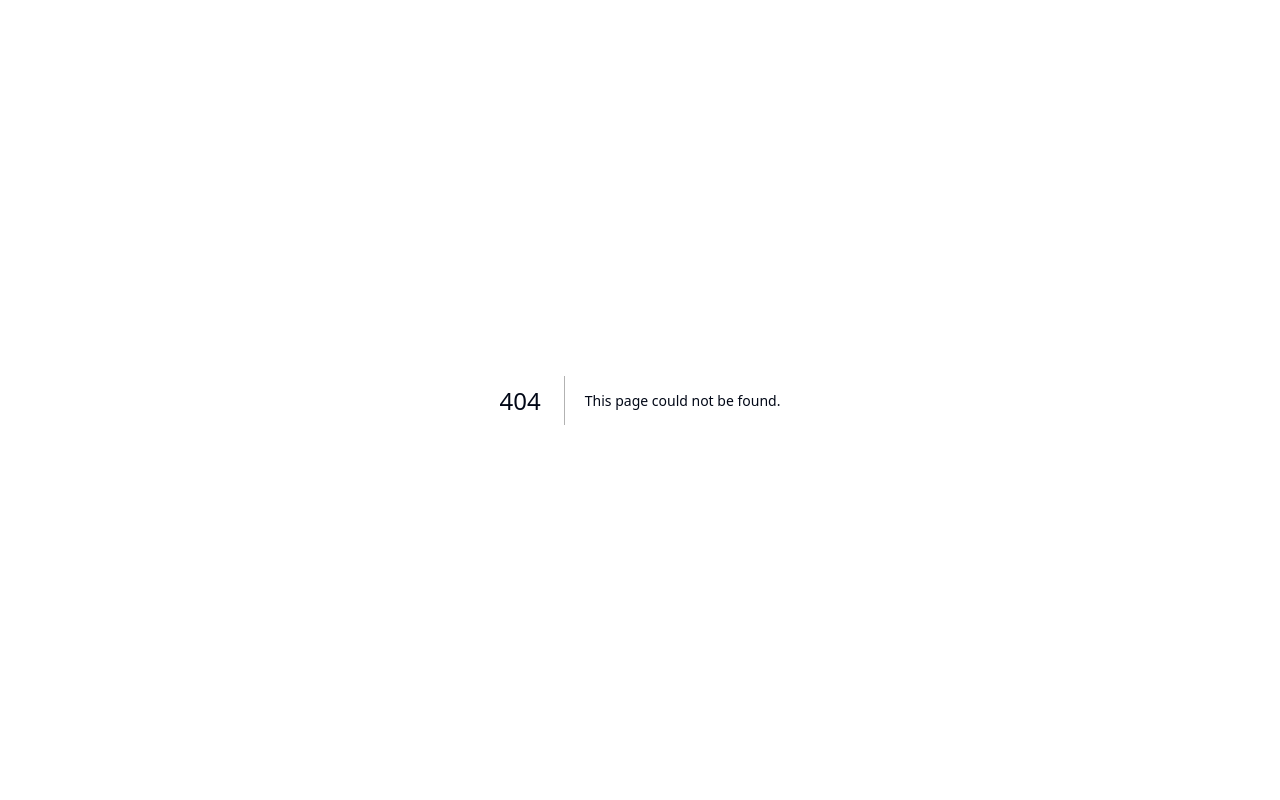
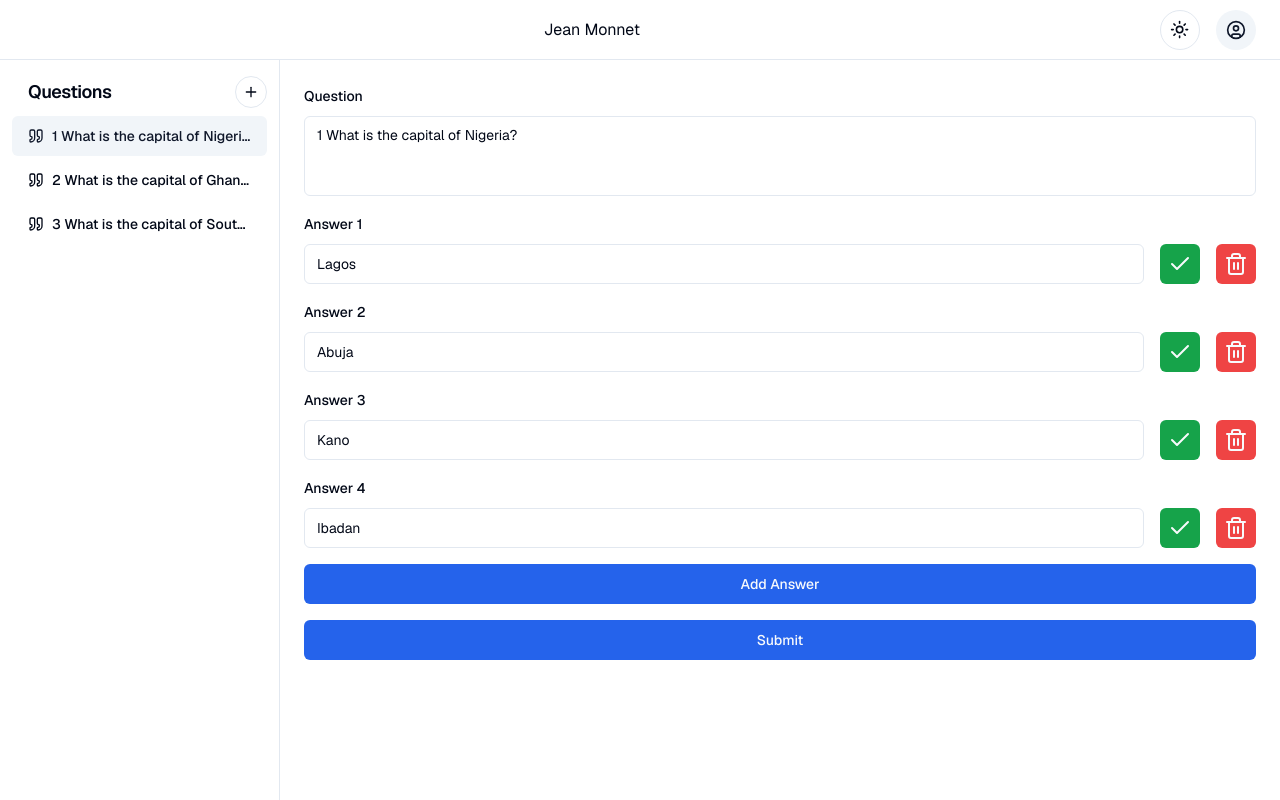
Before and after one commit to ManPuyol/Jean-Monnet-Serious-Game, a Next.js app: page /build/1/1 in a window 1280 px wide. Before the commit this address had no page. Built offline with nearby package versions, Linux system fonts and the light colour scheme.

Commit message:
feat: Add QuestionBuilder component for building quiz questions

```diff
--- /dev/null
+++ b/app/(main)/build/[id]/[unitId]/QuestionBuilder.tsx
@@ -0,0 +1,38 @@
+'use client';
+import QuestionForm from './questionForm';
+import { ScrollArea } from '@/components/ui/scroll-area';
+import { SidebarQuestions } from './SidebarQuestions';
+import { useState } from 'react';
+
+export function QuestionBuilder({ questions }: { questions: any[] }) {
+  const [questionState, setQuestionState] = useState(questions);
+  const [activeQuestion, setActiveQuestion] = useState(0);
+
+  const addNewQuestion = () => {
+    const newQuestion = { question: '', answers: [] }; // Adjust this to fit the structure of your questions
+    setQuestionState([...questionState, newQuestion]);
+    setActiveQuestion(questionState.length); // Set active question to the last one
+  };
+
+  return (
+    <div className="flex-1 flex-col md:grid md:grid-cols-[220px_1fr] lg:grid-cols-[280px_1fr]">
+      <div className="hidden md:flex h-full max-h-screen flex-col">
+        <SidebarQuestions
+          questions={questionState}
+          activeQuestion={activeQuestion}
+          setActiveQuestion={setActiveQuestion}
+          addNewQuestion={addNewQuestion}
+        />
+      </div>
+      <div className="h-[calc(100vh-60px)] ">
+        <ScrollArea className="h-full">
+          <QuestionForm
+            questions={questionState}
+            setQuestions={setQuestionState}
+            activeQuestion={activeQuestion}
+          />
+        </ScrollArea>
+      </div>
+    </div>
+  );
+}
--- /dev/null
+++ b/app/(main)/build/[id]/[unitId]/SidebarQuestions.tsx
@@ -0,0 +1,52 @@
+'use client';
+import { Button } from '@/components/ui/button';
+import { Plus, Quote } from 'lucide-react';
+import React, { Dispatch, SetStateAction, useState } from 'react';
+
+export function SidebarQuestions({
+  questions,
+  activeQuestion,
+  setActiveQuestion,
+  addNewQuestion
+}: {
+  questions: any[];
+  setActiveQuestion: Dispatch<SetStateAction<number>>;
+  activeQuestion: number;
+  addNewQuestion: () => void;
+}) {
+
+  return (
+    <div className="flex-1 md:border-r pt-2">
+      <div className="px-3 py-2">
+        <div className="flex items-center pl-4 justify-between mb-2">
+          <h3 className="font-semibold text-lg tracking-tight">Questions</h3>
+          <Button
+            size="icon"
+            variant="outline"
+            className="ml-auto rounded-full h-8 w-8"
+            onClick={addNewQuestion}
+          >
+            <Plus className="h-4 w-4" />
+            <span className="sr-only">New question</span>
+          </Button>
+        </div>
+        <nav className="space-y-1 ">
+          {questions.map((question, index) => (
+            <Button
+              key={index}
+              title={question.question as string}
+              variant={activeQuestion === index ? 'secondary' : 'ghost'}
+              className="justify-start w-full truncate"
+              onClick={() => setActiveQuestion(index)}
+            >
+              <Quote className="mr-2 min-h-4 min-w-4 h-4 w-4" />
+              <div className="text-left w-full truncate">
+                {question.question}
+              </div>
+            </Button>
+          ))}
+        </nav>
+      </div>
+    </div>
+  );
+}
--- /dev/null
+++ b/app/(main)/build/[id]/[unitId]/page.tsx
@@ -0,0 +1,31 @@
+import { QuestionBuilder } from './QuestionBuilder';
+
+export default async function page({
+  params,
+}: {
+  params: { id: string; unitId: string };
+}) {
+  //GET questions from the database
+  const questions: any[] = [
+    {
+      id: 1,
+      question: '1 What is the capital of Nigeria?',
+      answers: ['Lagos', 'Abuja', 'Kano', 'Ibadan'],
+
+    },
+    {
+      id: 2,
+      question: '2 What is the capital of Ghana?',
+      answers: ['Accra', 'Kumasi', 'Tamale', 'Tema'],
+    },
+    {
+      id: 3,
+      question: '3 What is the capital of South Africa?',
+      answers: ['Cape Town', 'Johannesburg', 'Pretoria', 'Durban'],
+    },
+  ];
+
+  return (
+    <QuestionBuilder questions={questions}/>
+  );
+}
--- /dev/null
+++ b/app/(main)/build/[id]/[unitId]/questionForm.tsx
@@ -0,0 +1,158 @@
+'use client';
+
+import { zodResolver } from '@hookform/resolvers/zod';
+import { useForm, useFieldArray } from 'react-hook-form';
+import { z } from 'zod';
+
+import { Button } from '@/components/ui/button';
+import {
+  Form,
+  FormControl,
+  FormField,
+  FormItem,
+  FormLabel,
+  FormMessage,
+} from '@/components/ui/form';
+import { Textarea } from '@/components/ui/textarea';
+import { toast } from '@/components/ui/use-toast';
+import { Dispatch, SetStateAction, useEffect, useState } from 'react';
+import { Input } from '@/components/ui/input';
+import { Check, Trash2 } from 'lucide-react';
+
+const FormSchema = z.object({
+  question: z
+    .string()
+    .min(1, {
+      message: 'Required',
+    })
+    .max(255, {
+      message: 'Question must not be longer than 30 characters.',
+    }),
+  answers: z
+    .array(
+      z.string().min(1, {
+        message: 'Answer must be at least 1 character.',
+      }),
+    )
+    .min(3, {
+      message: 'Question must have at least 3 answers.',
+    }),
+});
+
+export default function QuestionForm({
+  questions,
+  setQuestions,
+  activeQuestion,
+}: {
+  questions: any[];
+  setQuestions: Dispatch<SetStateAction<any[]>>;
+  activeQuestion: number;
+}) {
+  const form = useForm<z.infer<typeof FormSchema>>({
+    resolver: zodResolver(FormSchema),
+    defaultValues: {
+        question: questions[activeQuestion]?.question ?? '',
+        answers: questions[activeQuestion]?.answers ?? ['A', 'B', 'C'] },
+  });
+
+  const { fields, append } = useFieldArray({
+    control: form.control,
+    //@ts-ignore
+    name: 'answers',
+  });
+
+  useEffect(() => {
+    form.reset({
+      question: questions[activeQuestion]?.question ?? '',
+      answers: questions[activeQuestion]?.answers ?? ['A', 'B', 'C'],
+    });
+  }, [activeQuestion]);
+
+  const addAnswer = () => {
+    append('');
+  };
+
+  function onSubmit(data: z.infer<typeof FormSchema>) {
+    data.answers = data.answers.map(a => a.trim());
+    toast({
+      title: 'You submitted the following values:',
+      description: (
+        <pre className="mt-2 w-[340px] rounded-md bg-slate-950 p-4">
+          <code className="text-white">{JSON.stringify(data, null, 2)}</code>
+        </pre>
+      ),
+    });
+  }
+
+  return (
+    <Form {...form}>
+      <form
+        onSubmit={form.handleSubmit(onSubmit)}
+        className="flex flex-col p-6 space-y-4"
+      >
+        <FormField
+          control={form.control}
+          name="question"
+          render={({ field }) => (
+            <FormItem>
+              <FormLabel>Question</FormLabel>
+              <FormControl>
+                <Textarea
+                  placeholder="Enter question"
+                  className="resize-none"
+                  {...field}
+                />
+              </FormControl>
+              <FormMessage />
+            </FormItem>
+          )}
+        />
+        {fields.map((f, index) => (
+          <FormField
+            key={f.id}
+            control={form.control}
+            name={`answers.${index}`}
+            render={({ field }) => (
+              <div className="flex flex-row items-start gap-4">
+                <FormItem className="flex-1">
+                  <FormLabel>Answer {index + 1} </FormLabel>
+                  <FormControl>
+                    <Input {...field} placeholder="Enter answer" />
+                  </FormControl>
+                  <FormMessage />
+                </FormItem>
+                <Button
+                  className="relative top-[2rem]"
+                  type="button"
+                  variant={'success'}
+                  size={'icon'}
+                >
+                  <Check />
+                </Button>
+                <Button
+                  className="relative top-[2rem]"
+                  type="button"
+                  variant={fields.length <= 3 ? 'secondary' : 'destructive'}
+                  size={'icon'}
+                  disabled={fields.length <= 3}
+                  onClick={() =>
+                    form.setValue(
+                      'answers',
+                      form.getValues().answers.filter((_, i) => i !== index),
+                    )
+                  }
+                >
+                  <Trash2 />
+                </Button>
+              </div>
+            )}
+          />
+        ))}
+        <Button type="button" onClick={addAnswer}>
+          Add Answer
+        </Button>
+        <Button type="submit">Submit</Button>
+      </form>
+    </Form>
+  );
+}
--- a/app/(main)/teach/[id]/columns.tsx
+++ b/app/(main)/teach/[id]/columns.tsx
@@ -25,6 +25,7 @@ import { toast } from '@/components/ui/use-toast';
 import { deleteUnit, updateUnit } from '@/controllers/unit';
 import { useState } from 'react';
 import { useRouter } from 'next/navigation';
+import Link from 'next/link';
 
 const columns: ColumnDef<Unit>[] = [
   {
@@ -82,7 +83,9 @@ const columns: ColumnDef<Unit>[] = [
               </DropdownMenuTrigger>
               <DropdownMenuContent align="end">
                 <DropdownMenuLabel>Actions</DropdownMenuLabel>
+                <Link href={`/build/${row.original.subjectId}/${row.original.id}/`}>
                 <DropdownMenuItem>View questions</DropdownMenuItem>
+                </Link>
                 <DialogTrigger asChild>
                   <DropdownMenuItem>Edit</DropdownMenuItem>
                 </DialogTrigger>
@@ -99,7 +102,7 @@ const columns: ColumnDef<Unit>[] = [
                 </DialogDescription>
               </DialogHeader>
               <UnitForm
-                subjectId={Number(row.original.id)}
+                subjectId={Number(row.original.subjectId)}
                 defaultName={row.original.name}
                 defaultDescription={row.original.description}
                 defaultQuestionsPerQuiz={row.original.questionsPerQuiz}
--- /dev/null
+++ b/components/ui/textarea.tsx
@@ -0,0 +1,24 @@
+import * as React from "react"
+
+import { cn } from "@/lib/utils"
+
+export interface TextareaProps
+  extends React.TextareaHTMLAttributes<HTMLTextAreaElement> {}
+
+const Textarea = React.forwardRef<HTMLTextAreaElement, TextareaProps>(
+  ({ className, ...props }, ref) => {
+    return (
+      <textarea
+        className={cn(
+          "flex min-h-[80px] w-full rounded-md border border-input bg-background px-3 py-2 text-sm ring-offset-background placeholder:text-muted-foreground focus-visible:outline-none focus-visible:ring-2 focus-visible:ring-ring focus-visible:ring-offset-2 disabled:cursor-not-allowed disabled:opacity-50",
+          className
+        )}
+        ref={ref}
+        {...props}
+      />
+    )
+  }
+)
+Textarea.displayName = "Textarea"
+
+export { Textarea }
```
Also changed, not shown: app/(main)/teach/layout.tsx (line endings or trailing spaces).
